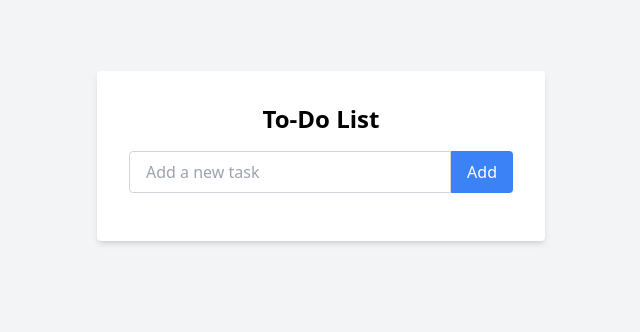
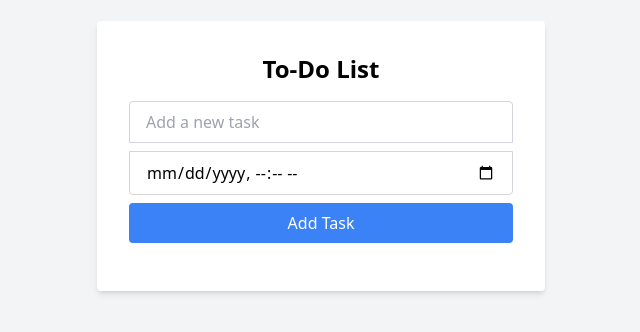
Before and after one commit to Adekoye-Adewale/React-Test-Projects, a Next.js app: page /todo-list-app in a window 1280 px wide. Shown: the part 244-576 px from the top of the page, without its empty margins (319-959 px from the left). Built offline with nearby package versions, Linux system fonts and the light colour scheme.

Commit message:
Update app.jsx

```diff
--- a/src/components/pages/toDoApp/app.jsx
+++ b/src/components/pages/toDoApp/app.jsx
@@ -1,23 +1,87 @@
 'use client'
-import { useState } from "react";
+import { useState, useEffect } from "react";
+import Cookies from "js-cookie";
 
-export default function TodoApp() {
-        // State for the list and new task input
+export default function ToDoApp() {
         const [tasks, setTasks] = useState([]);
         const [newTask, setNewTask] = useState("");
+        const [dueDate, setDueDate] = useState("");
+        const [errorMessage, setErrorMessage] = useState("");
+        const [isConfirmingDelete, setIsConfirmingDelete] = useState(false);
+        const [taskToDelete, setTaskToDelete] = useState(null);
 
-        // Function to handle adding a task
-        const addTask = () => {
-                if (newTask.trim()) {
-                        setTasks([...tasks, newTask]);
-                        setNewTask("");
-                }
+        // Helper function to get today's date in the format required for the input
+        const getTodayDate = () => {
+                const today = new Date();
+                return today.toISOString().slice(0, 16); // Format for 'datetime-local'
         };
 
-        // Function to handle removing a task
-        const removeTask = (index) => {
-                const updatedTasks = tasks.filter((_, i) => i !== index);
+        // Load tasks from cookies on initial render
+        useEffect(() => {
+                const savedTasks = Cookies.get("tasks");
+                if (savedTasks) {
+                        try {
+                                const parsedTasks = JSON.parse(savedTasks);
+                                console.log("Loaded tasks from cookies:", parsedTasks); // Debugging log
+                                setTasks(parsedTasks);
+                        } catch (error) {
+                                console.error("Failed to parse tasks from cookies", error);
+                        }
+                } else {
+                        console.log("No tasks found in cookies."); // Debugging log
+                }
+        }, []);
+
+        // Save tasks to cookies whenever tasks array changes
+        useEffect(() => {
+                if (tasks.length > 0) {
+                        Cookies.set("tasks", JSON.stringify(tasks), { expires: 7 }); // Set cookie to expire in 7 days
+                        console.log("Tasks saved to cookies:", tasks); // Debugging log
+                }
+        }, [tasks]);
+
+        // Function to add a task
+        const addTask = () => {
+                // Validate inputs
+                if (!newTask.trim() || !dueDate) {
+                        setErrorMessage("Please fill in both the task and due date.");
+                        return;
+                }
+
+                // Check if the selected date is in the future
+                const selectedDate = new Date(dueDate);
+                const currentDate = new Date();
+                if (selectedDate <= currentDate) {
+                        setErrorMessage("Please select a future date and time.");
+                        return;
+                }
+
+                // Check for duplicate task
+                if (tasks.some((task) => task.name === newTask && task.dueDate === dueDate)) {
+                        setErrorMessage("This task already exists.");
+                        return;
+                }
+
+                // Add the task
+                const newTaskObj = { name: newTask, dueDate };
+                setTasks([...tasks, newTaskObj]);
+                setNewTask("");
+                setDueDate("");
+                setErrorMessage(""); // Clear error message after successful addition
+        };
+
+        // Open the confirmation dialog to delete a task
+        const confirmDeleteTask = (index) => {
+                setTaskToDelete(index);
+                setIsConfirmingDelete(true);
+        };
+
+        // Function to delete a task
+        const deleteTask = () => {
+                const updatedTasks = tasks.filter((_, i) => i !== taskToDelete);
                 setTasks(updatedTasks);
+                setIsConfirmingDelete(false);
+                setTaskToDelete(null);
         };
 
         return (
@@ -25,31 +89,84 @@ export default function TodoApp() {
                         <div className="bg-white p-8 rounded shadow-md w-full max-w-md">
                                 <h1 className="text-2xl font-bold mb-4 text-center">To-Do List</h1>
 
-                                <div className="flex mb-4">
+                                {/* Display error message */}
+                                {errorMessage && (
+                                        <div className="bg-red-200 text-red-800 p-2 rounded mb-4">
+                                                {errorMessage}
+                                        </div>
+                                )}
+
+                                <div className="flex flex-col mb-4">
                                         <input
                                                 type="text"
-                                                className="border border-gray-300 rounded-l px-4 py-2 flex-grow focus:outline-none"
+                                                className="border border-gray-300 rounded-t px-4 py-2 focus:outline-none"
                                                 placeholder="Add a new task"
                                                 value={newTask}
                                                 onChange={(e) => setNewTask(e.target.value)}
                                         />
+                                        <input
+                                                type="datetime-local"
+                                                className="border border-gray-300 rounded-b px-4 py-2 focus:outline-none mt-2"
+                                                value={dueDate}
+                                                min={getTodayDate()}
+                                                onChange={(e) => setDueDate(e.target.value)}
+                                        />
                                         <button
                                                 onClick={addTask}
-                                                className="bg-blue-500 text-white rounded-r px-4 py-2"
+                                                className="mt-2 bg-blue-500 text-white rounded px-4 py-2"
                                         >
-                                                Add
+                                                Add Task
                                         </button>
                                 </div>
 
+                                <Tasks
+                                        tasks={tasks}
+                                        confirmDeleteTask={confirmDeleteTask}
+                                />
+
+                                {isConfirmingDelete && (
+                                        <div className="fixed inset-0 bg-black bg-opacity-50 flex items-center justify-center">
+                                                <div className="bg-white p-6 rounded shadow-lg w-full max-w-sm">
+                                                        <h2 className="text-lg font-semibold mb-4">Confirm Deletion</h2>
+                                                        <p className="mb-4">Are you sure you want to delete this task?</p>
+                                                        <div className="flex justify-end space-x-2">
+                                                                <button
+                                                                        onClick={() => setIsConfirmingDelete(false)}
+                                                                        className="bg-gray-300 rounded px-4 py-2"
+                                                                >
+                                                                        Cancel
+                                                                </button>
+                                                                <button
+                                                                        onClick={deleteTask}
+                                                                        className="bg-red-500 text-white rounded px-4 py-2"
+                                                                >
+                                                                        Delete
+                                                                </button>
+                                                        </div>
+                                                </div>
+                                        </div>
+                                )}
+                        </div>
+                </div>
+        );
+}
+
+const Tasks = ({ tasks, confirmDeleteTask }) => {
+        return (
                 <ul className="space-y-2">
                         {tasks.map((task, index) => (
                                 <li
                                         key={index}
                                         className="flex justify-between items-center bg-gray-200 p-2 rounded"
                                 >
-                                                        <span>{task}</span>
+                                        <div>
+                                                <span className="block font-medium">{task.name}</span>
+                                                <span className="text-sm text-gray-500">
+                                                        Due: {new Date(task.dueDate).toLocaleString()}
+                                                </span>
+                                        </div>
                                         <button
-                                                                onClick={() => removeTask(index)}
+                                                onClick={() => confirmDeleteTask(index)}
                                                 className="text-red-500 hover:text-red-700"
                                         >
                                                 Remove
@@ -57,7 +174,5 @@ export default function TodoApp() {
                                 </li>
                         ))}
                 </ul>
-                        </div>
-                </div>
-        );
+        )
 }
```
Lines whose indentation alone changed are shown as unchanged.
